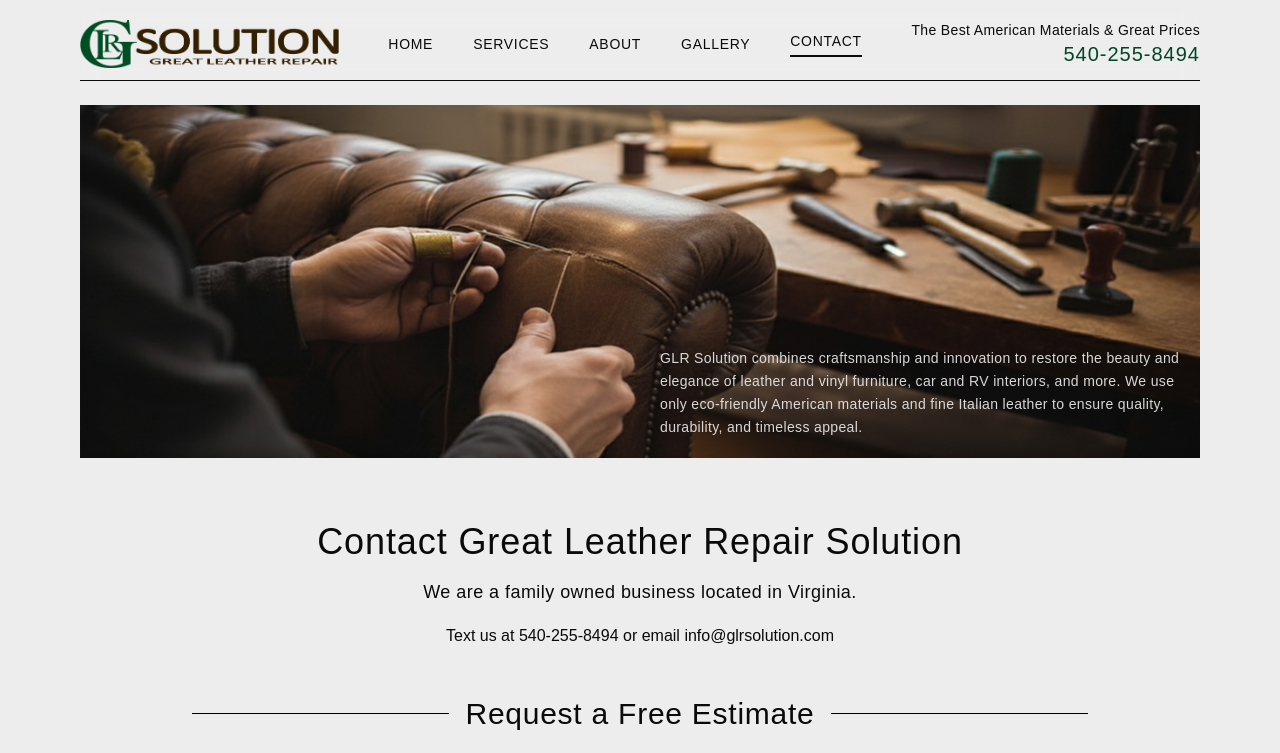
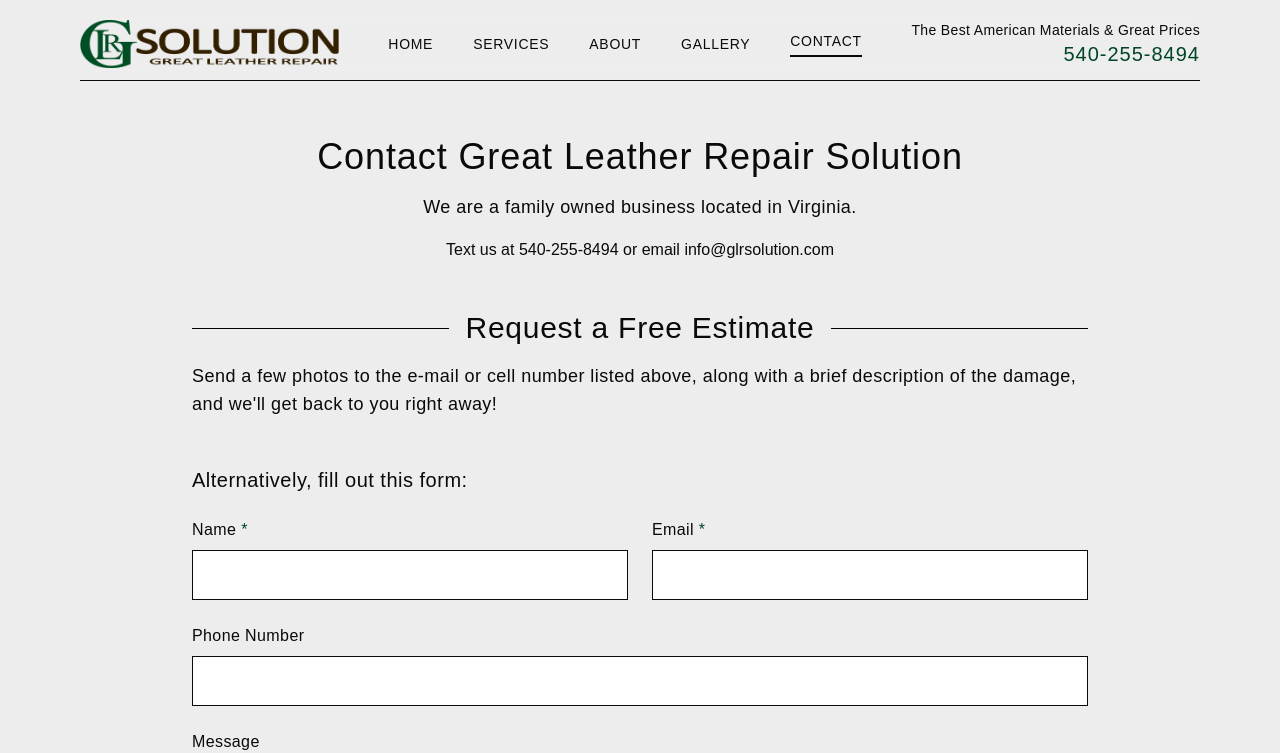
Before and after one commit to evunti/glr_solution, a Next.js app: page /contact in a window 1280 px wide. Shown: the top 753 px of the page. Built offline with nearby package versions, Linux system fonts and the light colour scheme.

Commit message:
contact page edit

```diff
--- /dev/null
+++ b/src/app/CoverImage.tsx
@@ -0,0 +1,31 @@
+"use client";
+
+import { usePathname } from "next/navigation";
+
+export default function CoverImage() {
+  const pathname = usePathname();
+  const isContactPage = pathname === "/contact";
+
+  if (isContactPage) {
+    return null;
+  }
+
+  return (
+    <div className="relative w-full hidden md:block mt-4">
+      <img
+        src="/images/cover.jpg"
+        alt="Cover"
+        className="w-full object-cover object-center h-auto max-h-[80vh] sm:max-h-screen"
+      />
+      <div className="absolute bottom-5 left-145 max-w-xl">
+        <p className="text-sm font-light tracking-wide text-offwhite/90 leading-relaxed">
+          GLR Solution combines craftsmanship and innovation to restore the
+          beauty and elegance of leather and vinyl furniture, car and RV
+          interiors, and more. We use only eco-friendly American materials and
+          fine Italian leather to ensure quality, durability, and timeless
+          appeal.
+        </p>
+      </div>
+    </div>
+  );
+}
--- a/src/app/contact/page.tsx
+++ b/src/app/contact/page.tsx
@@ -37,7 +37,7 @@
   };
 
   return (
-    <div className="flex flex-col items-center pt-8 sm:pt-16 pb-12 sm:pb-24">
+    <div className="flex flex-col items-center pt-6 sm:pt-12 pb-12 sm:pb-24">
       <main className="w-full max-w-5xl px-4 sm:px-6 md:px-8">
         <div className="mb-8 sm:mb-12 space-y-4">
           <div>
--- a/src/app/layout.tsx
+++ b/src/app/layout.tsx
@@ -2,6 +2,7 @@
 
 import "./globals.css";
 import { NavBar } from "../../components/navbar";
+import CoverImage from "./CoverImage";
 
 export const metadata: Metadata = {
   title: "GLR Solution - Leather Repair & Reupholstery",
@@ -19,7 +20,7 @@
 }>) {
   return (
     <html lang="en">
-      <body className="bg-[#ededed] min-h-screen w-full flex justify-center">
+      <body className="bg-offwhite min-h-screen w-full flex justify-center">
         <div className="w-full max-w-[1200px]">
           <NavBar />
           <div className="px-2 sm:px-6 md:px-10">
@@ -36,22 +37,7 @@
                 </a>
               </div>
 
-              <div className="relative w-full hidden md:block mt-4">
-                <img
-                  src="/images/cover.jpg"
-                  alt="Cover"
-                  className="w-full object-cover object-center h-auto max-h-[80vh] sm:max-h-screen"
-                />
-                <div className="absolute bottom-5 left-145 max-w-xl">
-                  <p className="text-sm font-light tracking-wide text-[#ededed]/90 leading-relaxed">
-                    GLR Solution combines craftsmanship and innovation to
-                    restore the beauty and elegance of leather and vinyl
-                    furniture, car and RV interiors, and more. We use only
-                    eco-friendly American materials and fine Italian leather to
-                    ensure quality, durability, and timeless appeal.
-                  </p>
-                </div>
-              </div>
+              <CoverImage />
 
               <div className="flex flex-col items-center justify-center mx-auto w-full">
                 <div>{children}</div>
--- /dev/null
+++ b/src/app/metadata.ts
@@ -0,0 +1,10 @@
+import type { Metadata } from "next";
+
+export const metadata: Metadata = {
+  title: "GLR Solution - Leather Repair & Reupholstery",
+  description:
+    "Expert leather repair and reupholstery services for furniture, automotive interiors, and RV upholstery in Harrisonburg, VA",
+  icons: {
+    icon: [{ url: "/icon.png" }, { url: "/icon.png", sizes: "any" }],
+  },
+};
```
